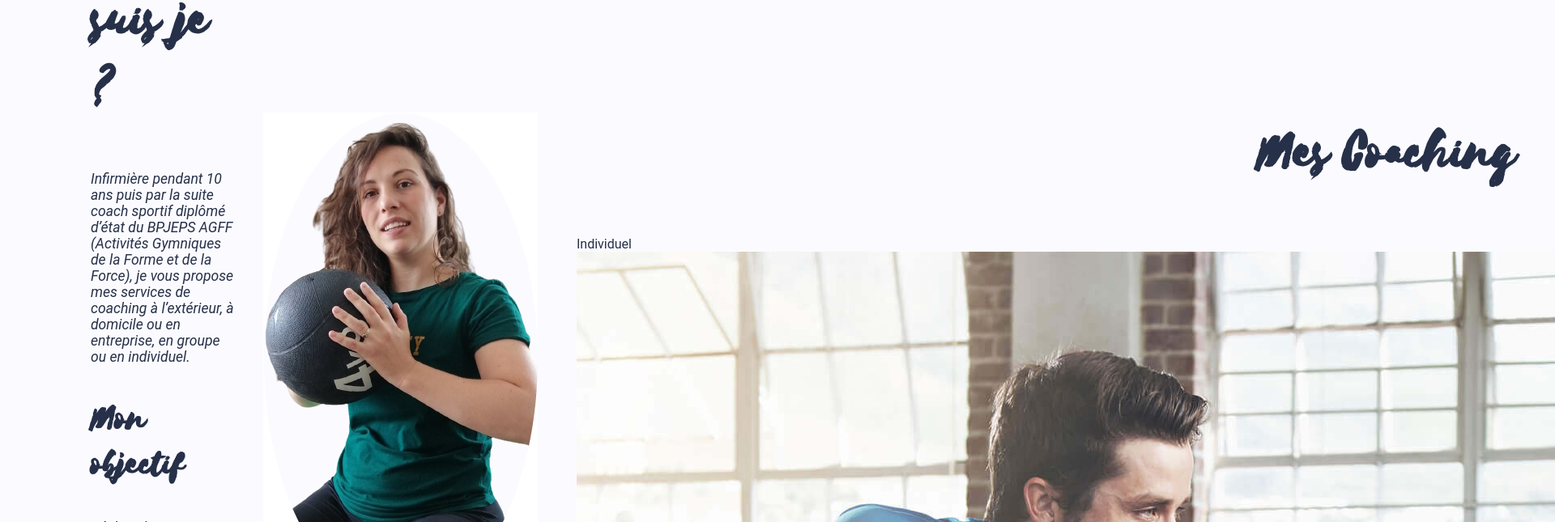
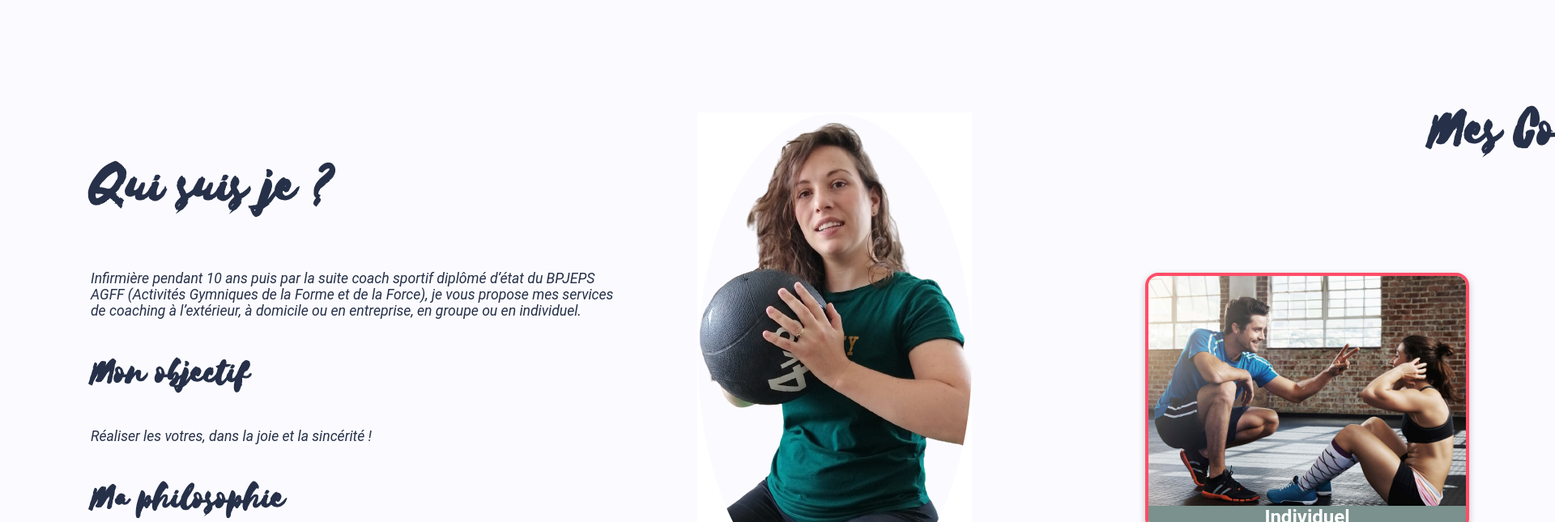
Before and after one commit to danidji/mama_mouv, a Next.js app: page / in a window 1280 px wide. Shown: the part 791-1436 px from the top of the page at 81% size, 1920 px wide, since content can reach past the window. Built offline with nearby package versions, Linux system fonts and the light colour scheme.

Commit message:
MOD - style

```diff
--- a/styles/general/_variables.sass
+++ b/styles/general/_variables.sass
@@ -2,3 +2,4 @@
 $font-color: #263048
 $first-color: #ff4d67
 $bgc-color: #FBFBFF
+$second-color: #7a918d
--- a/styles/general/components/_main_content.sass
+++ b/styles/general/components/_main_content.sass
@@ -46,7 +46,51 @@
                 // box-shadow: rgba(255, 255, 255, 0.1) 0px 1px 1px 0px inset, rgba(50, 50, 93, 0.25) 0px 50px 100px -20px, rgba(0, 0, 0, 0.3) 0px 30px 60px -30px
     .coaching
         .coaching_panel
-            h1
-                font-family: 'selimaregular'
-                font-size: 4.5rem
-                text-align: center
+            display: flex
+            flex-direction: column
+            height: 100%
+            .coaching_head
+                height: 7rem
+                h1
+                    font-family: 'selimaregular'
+                    font-size: 4.5rem
+                    text-align: center
+                    margin: 2rem auto
+            .window_container
+                flex: 1
+                display: flex
+                justify-content: space-around
+                align-items: center
+                .window
+                    width: 25rem
+                    height: 20rem
+                    border: 4px solid $first-color
+                    border-radius: 1rem
+                    cursor: pointer
+                    position: relative
+                    overflow: hidden
+                    box-shadow: rgba(0, 0, 0, 0.24) 0px 3px 8px
+                    &:hover
+                        box-shadow: rgba(0, 0, 0, 0.25) 0px 54px 55px, rgba(0, 0, 0, 0.12) 0px -12px 30px, rgba(0, 0, 0, 0.12) 0px 4px 6px, rgba(0, 0, 0, 0.17) 0px 12px 13px, rgba(0, 0, 0, 0.09) 0px -3px 5px
+                        border: 8px solid $first-color
+                        transition: 100ms
+
+                    .window_title
+                        z-index: 1
+                        width: 100%
+                        position: absolute
+                        bottom: 0rem
+
+                        // right: 50%
+                        font-weight: bold
+                        font-size: 1.5rem
+                        text-align: center
+                        margin: 0 auto
+                        background-color: $second-color
+                        color: #fff
+
+                    img
+                        z-index: 2
+                        width: 100%
+                        height: 100%
+                        object-fit: cover
```
